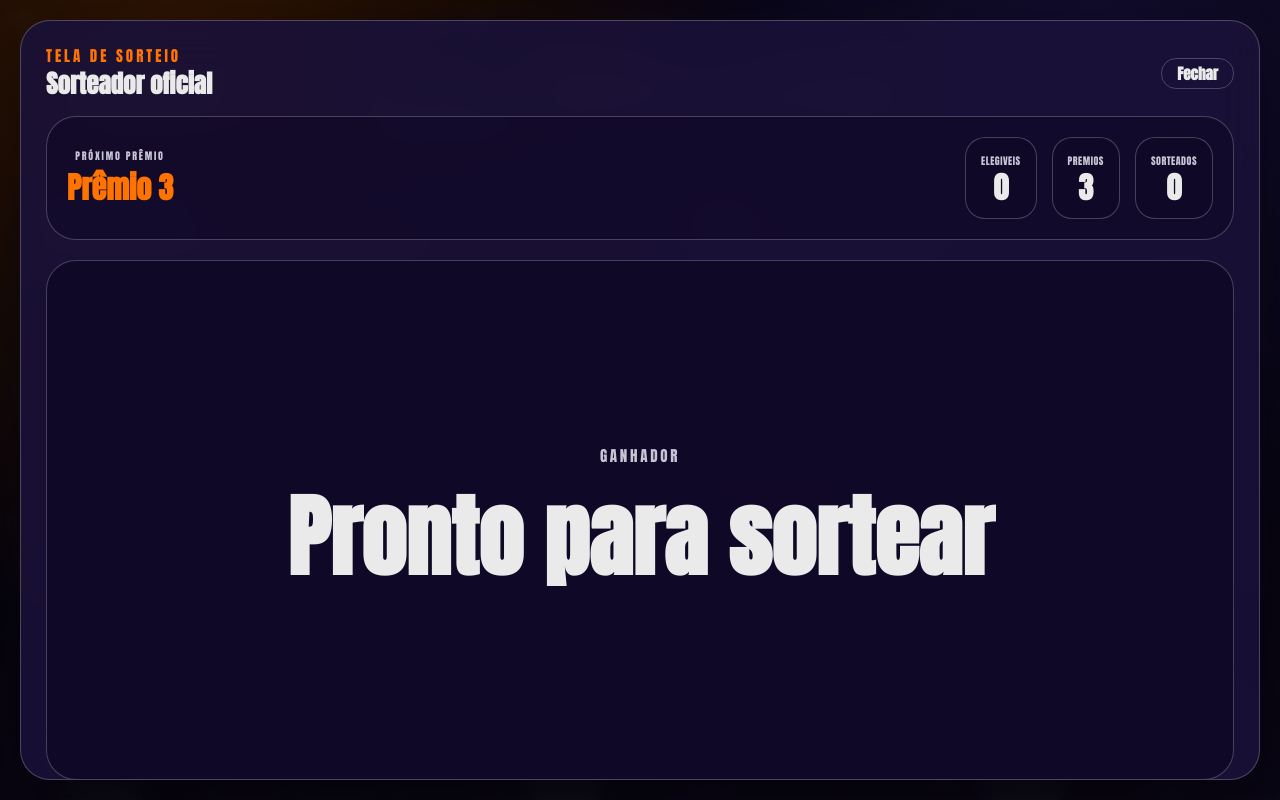
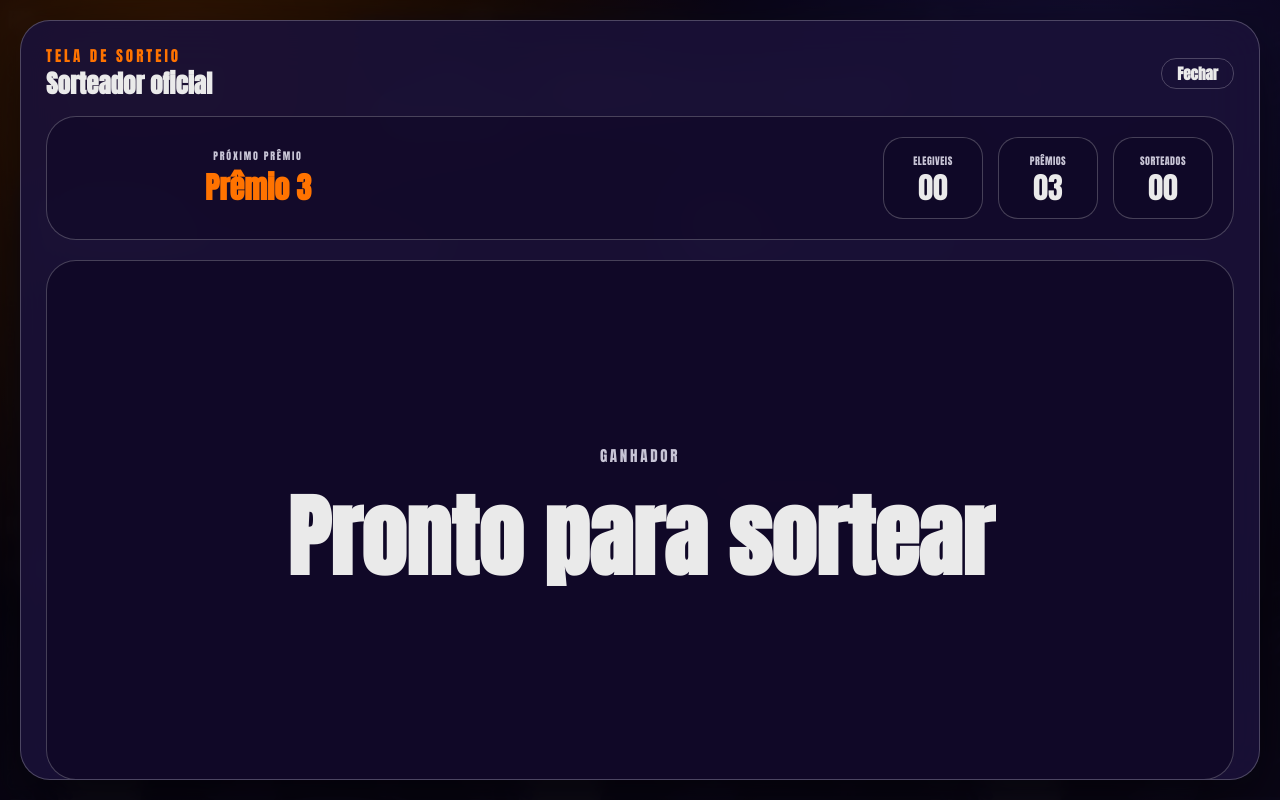
Before and after one commit to aisl1n/giveaway-tool-juan, a React (Vite) app: page / in a window 1280 px wide. Both pictures are taken after a click on the button "Iniciar sorteio". Built offline with nearby package versions, Linux system fonts and the light colour scheme.

Commit message:
fix: update DrawModal max width, enhance DrawStage statistics formatting, and improve placeholder text in PrizesManager

```diff
--- a/src/components/draw/DrawModal.tsx
+++ b/src/components/draw/DrawModal.tsx
@@ -45,7 +45,7 @@ export function DrawModal({
         className="absolute inset-0 bg-black/60 backdrop-blur-sm"
       />
 
-      <div className="relative z-10 mx-auto flex min-h-full w-full max-w-full items-center">
+      <div className="relative z-10 mx-auto flex min-h-full w-full max-w-7xl items-center">
         <div className="border-brand-line bg-brand-panel/90 max-h-[calc(100vh-1rem)] w-full overflow-y-auto rounded-3xl border p-3 shadow-[0_26px_70px_rgba(0,0,0,0.55)] backdrop-blur-xl md:max-h-[calc(100vh-2rem)] md:p-5">
           <div className="mb-3 flex items-center justify-between gap-2">
             <div>
--- a/src/components/draw/DrawStage.tsx
+++ b/src/components/draw/DrawStage.tsx
@@ -14,6 +14,10 @@ type DrawStageProps = {
 const CONFIRMED_WINNER_PREVIEW_MS = 4200
 const READY_MESSAGE = 'Pronto para sortear'
 const COUNTDOWN_STEP_MS = 650
+const ROLLING_SPIN_COUNT = 48
+const ROLLING_STEP_MS = 60
+
+const formatStatValue = (value: number) => value.toString().padStart(2, '0')
 
 export function DrawStage({ autoStartSignal }: DrawStageProps) {
   const participantsNames = useRaffleStore((state) => state.participantsNames)
@@ -39,9 +43,9 @@ export function DrawStage({ autoStartSignal }: DrawStageProps) {
   const nextPrizeLabel = nextPrizeIndex >= 0 ? validPrizes[nextPrizeIndex] : null
   const drawCompleted = validPrizes.length > 0 && results.length >= validPrizes.length
   const drawStats = [
-    { label: 'Elegiveis', value: eligibleParticipants.length },
-    { label: 'Premios', value: validPrizes.length },
-    { label: 'Sorteados', value: results.length },
+    { label: 'Elegiveis', value: formatStatValue(eligibleParticipants.length) },
+    { label: 'Prêmios', value: formatStatValue(validPrizes.length) },
+    { label: 'Sorteados', value: formatStatValue(results.length) },
   ]
 
   const canDraw =
@@ -69,11 +73,9 @@ export function DrawStage({ autoStartSignal }: DrawStageProps) {
 
       setPhase('rolling')
 
-      let delay = 34
-      const spins = Math.max(40, eligibleParticipants.length * 6)
       let previousIndex = -1
 
-      for (let index = 0; index < spins; index += 1) {
+      for (let index = 0; index < ROLLING_SPIN_COUNT; index += 1) {
         let randomIndex = Math.floor(Math.random() * eligibleParticipants.length)
 
         // Avoid showing the same name in consecutive frames when possible.
@@ -85,8 +87,7 @@ export function DrawStage({ autoStartSignal }: DrawStageProps) {
 
         previousIndex = randomIndex
         setRollingName(eligibleParticipants[randomIndex])
-        await sleep(delay)
-        delay = Math.min(190, delay + 2.2 + index * 0.16)
+        await sleep(ROLLING_STEP_MS)
       }
 
       const result = drawNextWinner()
@@ -150,7 +151,7 @@ export function DrawStage({ autoStartSignal }: DrawStageProps) {
     <div className="mx-auto flex w-full max-w-5xl flex-col gap-4">
       <div className="space-y-4">
         <div className="border-brand-line bg-brand-surface/55 flex w-full items-center justify-between gap-4 rounded-3xl border px-4 py-4 text-center">
-          <div className="flex flex-col">
+          <div className="flex w-1/3 flex-col">
             <p className="text-brand-muted text-[10px] tracking-[0.18em] uppercase">
               Próximo prêmio
             </p>
--- a/src/components/draw/DrawStatsPanel.tsx
+++ b/src/components/draw/DrawStatsPanel.tsx
@@ -1,6 +1,6 @@
 type DrawStat = {
   label: string
-  value: number
+  value: number | string
 }
 
 type DrawStatsPanelProps = {
@@ -9,9 +9,9 @@ type DrawStatsPanelProps = {
 
 function DrawStatCard({ label, value }: DrawStat) {
   return (
-    <div className="border-brand-line bg-brand-surface/65 w-fit rounded-2xl border px-3 py-3 text-center">
+    <div className="border-brand-line bg-brand-surface/65 w-20 rounded-2xl border px-3 py-3 text-center">
       <p className="text-brand-muted text-[10px] tracking-wider uppercase">{label}</p>
-      <p className="text-brand-tertiary mt-1 text-2xl leading-none font-semibold">
+      <p className="text-brand-tertiary mt-1 text-2xl leading-none font-normal">
         {value}
       </p>
     </div>
--- a/src/components/setup/ParticipantsInput.tsx
+++ b/src/components/setup/ParticipantsInput.tsx
@@ -8,7 +8,7 @@ export function ParticipantsInput() {
   return (
     <GlassCard
       title="Participantes"
-      subtitle="Digite um aluno por linha para montar a lista oficial do sorteio."
+      subtitle="Digite um aluno(a) por linha para montar a lista oficial do sorteio."
     >
       <label className="sr-only" htmlFor="participants-textarea">
         Lista de participantes
--- a/src/components/setup/PrizesManager.tsx
+++ b/src/components/setup/PrizesManager.tsx
@@ -19,7 +19,7 @@ export function PrizesManager() {
               value={prize}
               onChange={(event) => updatePrize(index, event.target.value)}
               onFocus={(event) => event.target.select()}
-              placeholder={`Prêmio aasdasads${index + 1}`}
+              placeholder={`Prêmio ${index + 1}`}
               className="focus:border-brand-secondary focus:ring-brand-secondary/30 border-brand-line bg-brand-surface/85 text-brand-tertiary w-full rounded-xl border px-3 py-2 text-sm font-normal transition outline-none focus:ring-2"
             />
             <button
```
